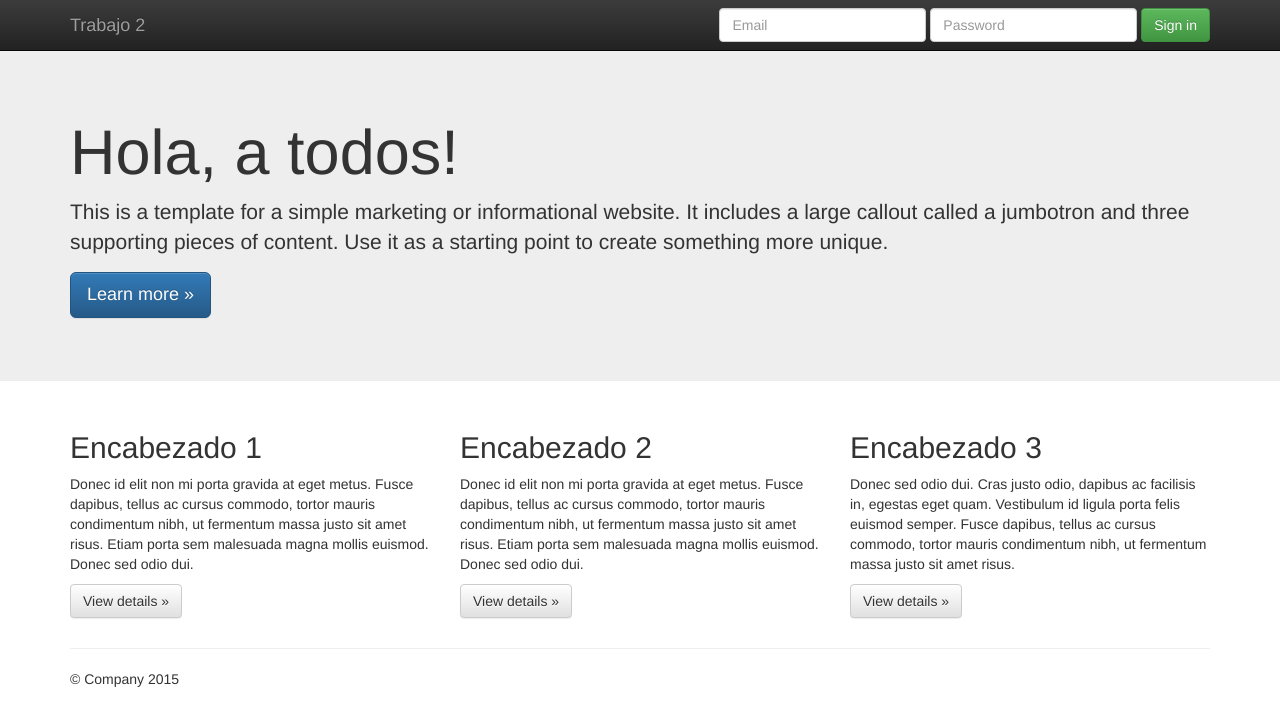
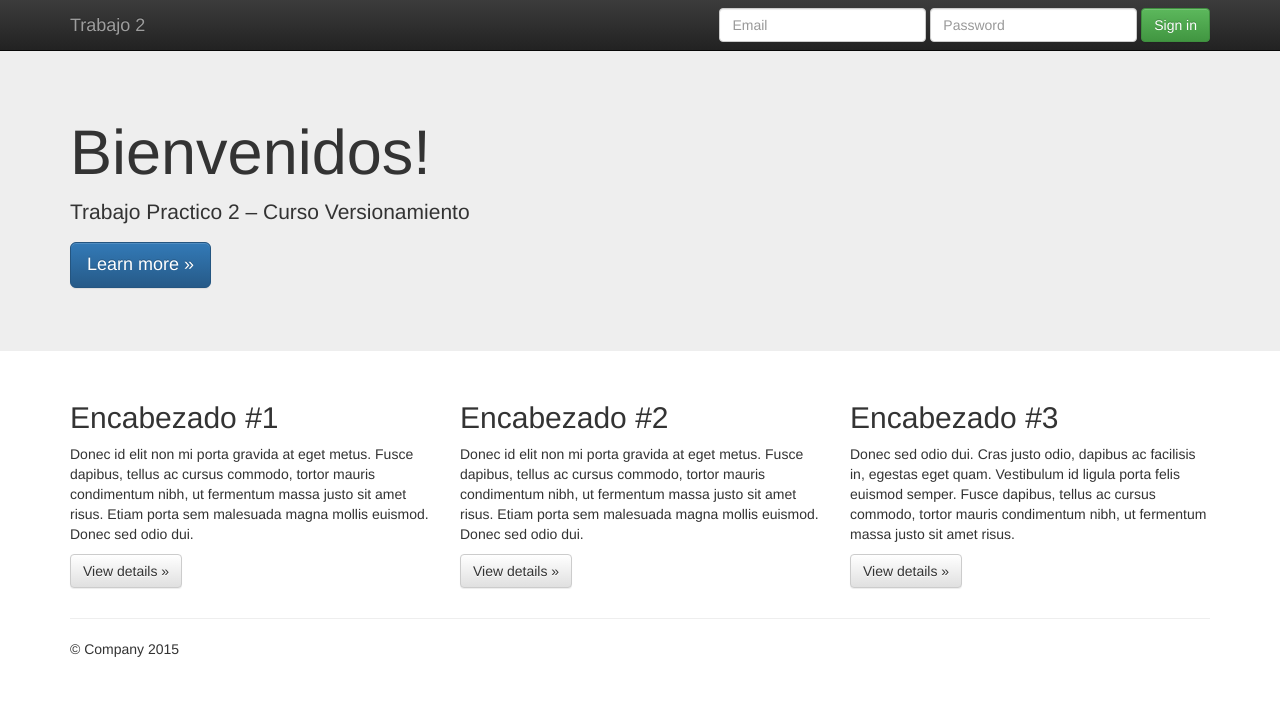
Before and after one commit to gbadilla/Trabajo2_gabriel_badilla, a plain HTML site: page index.html in a window 1280 px wide. Drawn offline with nearby package versions, Linux system fonts and the light colour scheme.

Commit message:
se realizan cambios al archivo index.html

```diff
--- a/index.html
+++ b/index.html
@@ -1,6 +1,5 @@
 <!doctype html>
 <!--[if lt IE 7]>      <html class="no-js lt-ie9 lt-ie8 lt-ie7" lang=""> <![endif]-->
-<!--[if IE 7]>         <html class="no-js lt-ie9 lt-ie8" lang=""> <![endif]-->
 <!--[if IE 8]>         <html class="no-js lt-ie9" lang=""> <![endif]-->
 <!--[if gt IE 8]><!--> <html class="no-js" lang=""> <!--<![endif]-->
     <head>
@@ -55,8 +54,8 @@
     <!-- Main jumbotron for a primary marketing message or call to action -->
     <div class="jumbotron">
       <div class="container">
-        <h1>Hola, a todos!</h1>
-        <p>This is a template for a simple marketing or informational website. It includes a large callout called a jumbotron and three supporting pieces of content. Use it as a starting point to create something more unique.</p>
+        <h1>Bienvenidos!</h1>
+        <p>Trabajo Practico 2 – Curso Versionamiento</p>
         <p><a class="btn btn-primary btn-lg" href="#" role="button">Learn more &raquo;</a></p>
       </div>
     </div>
@@ -65,17 +64,17 @@
       <!-- Example row of columns -->
       <div class="row">
         <div class="col-md-4">
-          <h2>Encabezado 1</h2>
+          <h2>Encabezado #1</h2>
           <p>Donec id elit non mi porta gravida at eget metus. Fusce dapibus, tellus ac cursus commodo, tortor mauris condimentum nibh, ut fermentum massa justo sit amet risus. Etiam porta sem malesuada magna mollis euismod. Donec sed odio dui. </p>
           <p><a class="btn btn-default" href="#" role="button">View details &raquo;</a></p>
         </div>
         <div class="col-md-4">
-          <h2>Encabezado 2</h2>
+          <h2>Encabezado #2</h2>
           <p>Donec id elit non mi porta gravida at eget metus. Fusce dapibus, tellus ac cursus commodo, tortor mauris condimentum nibh, ut fermentum massa justo sit amet risus. Etiam porta sem malesuada magna mollis euismod. Donec sed odio dui. </p>
           <p><a class="btn btn-default" href="#" role="button">View details &raquo;</a></p>
        </div>
         <div class="col-md-4">
-          <h2>Encabezado 3</h2>
+          <h2>Encabezado #3</h2>
           <p>Donec sed odio dui. Cras justo odio, dapibus ac facilisis in, egestas eget quam. Vestibulum id ligula porta felis euismod semper. Fusce dapibus, tellus ac cursus commodo, tortor mauris condimentum nibh, ut fermentum massa justo sit amet risus.</p>
           <p><a class="btn btn-default" href="#" role="button">View details &raquo;</a></p>
         </div>
@@ -86,7 +85,7 @@
       <footer>
         <p>&copy; Company 2015</p>
       </footer>
-    </div> <!-- /container -->        <script src="//ajax.googleapis.com/ajax/libs/jquery/1.11.2/jquery.min.js"></script>
+    </div> <script src="//ajax.googleapis.com/ajax/libs/jquery/1.11.2/jquery.min.js"></script>
         <script>window.jQuery || document.write('<script src="js/vendor/jquery-1.11.2.min.js"><\/script>')</script>
 
         <script src="js/vendor/bootstrap.min.js"></script>
```
